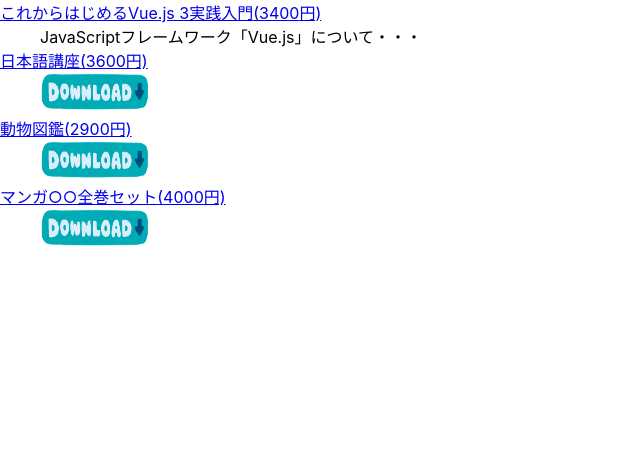
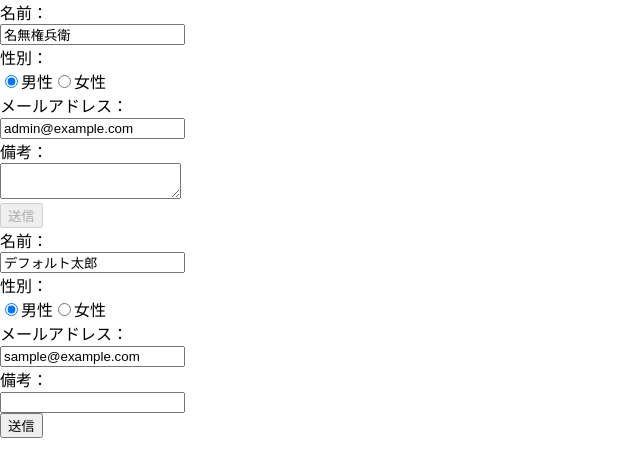
Before and after one commit to yuka-s-0107/my-react, a React (Create React App) app: page / in a window 1280 px wide. Shown: the top 476 px of the page, without its empty margins (0-640 px from the left). Built offline with nearby package versions, Linux system fonts and the light colour scheme.

Commit message:
chap4追加

```diff
--- a/package.json
+++ b/package.json
@@ -3,13 +3,16 @@
   "version": "0.1.0",
   "private": true,
   "dependencies": {
+    "@hookform/resolvers": "^3.3.2",
     "@testing-library/jest-dom": "^5.17.0",
     "@testing-library/react": "^13.4.0",
     "@testing-library/user-event": "^13.5.0",
     "react": "^18.2.0",
     "react-dom": "^18.2.0",
+    "react-hook-form": "^7.49.2",
     "react-scripts": "5.0.1",
-    "web-vitals": "^2.1.4"
+    "web-vitals": "^2.1.4",
+    "yup": "^1.3.3"
   },
   "scripts": {
     "start": "react-scripts start",
--- a/src/FormList.js
+++ b/src/FormList.js
@@ -7,10 +7,12 @@
   });
   //リストボックスの変更時に入力値をStateに反映
   const handleFormList = (e) => {
+    console.log("aaa");
     //選択肢を格納するための配列
     const data = [];
     //<option>要素を順に捜査し、選択状態にある値を配列に追加
     const opts = e.target.options;
+    console.log(e);
     for (const opt of opts) {
       if (opt.selected) {
         data.push(opt.value);
--- a/src/StateForm.js
+++ b/src/StateForm.js
@@ -7,6 +7,8 @@
     age: 18,
   });
   const handleForm = (e) => {
+    console.log(e.target.name);
+    console.log(e.target.value);
     setForm({
       ...form,
       [e.target.name]: e.target.value,
--- /dev/null
+++ b/src/chap3/ListItem.js
@@ -0,0 +1,19 @@
+import people from "./people";
+
+export default function ListItem() {
+  return (
+    <>
+      {people.map((person) => (
+        <div key={person.id}>
+          <ul>
+            <li>{person.userName}</li>
+            <li>{person.age}</li>
+            {person.hobbies.map((hobby) => (
+              <li>{hobby}</li>
+            ))}
+          </ul>
+        </div>
+      ))}
+    </>
+  );
+}
--- /dev/null
+++ b/src/chap3/people.js
@@ -0,0 +1,22 @@
+const people = [
+  {
+    id: 1,
+    userName: "一郎",
+    age: 20,
+    hobbies: ["サッカー", "テニス"],
+  },
+  {
+    id: 2,
+    userName: "二朗",
+    age: 15,
+    hobbies: ["ピアノ"],
+  },
+  {
+    id: 3,
+    userName: "三郎",
+    age: 25,
+    hobbies: ["読書"],
+  },
+];
+
+export default people;
--- /dev/null
+++ b/src/chap4_HookYup/FormBasic.js
@@ -0,0 +1,127 @@
+import { useForm } from "react-hook-form";
+
+export default function FormBasic() {
+  //規定値を準備
+  const defaultValues = {
+    name: "名無権兵衛",
+    email: "admin@example.com",
+    gender: "male",
+    memo: "",
+  };
+
+  //フォームを初期化
+  const {
+    register,
+    handleSubmit,
+    formState: { errors, isDirty, isValid, isSubmitting },
+  } = useForm({
+    defaultValues,
+  });
+  //サブミット時の処理
+  //サブミット時に4000ミリ秒に処理（ダミーの遅延処理）
+  const onsubmit = (data) => {
+    return new Promise((resolve) => {
+      setTimeout(() => {
+        resolve();
+        console.log(data);
+      }, 4000);
+    });
+  };
+  const onerror = (err) => console.log(err);
+  return (
+    <form onSubmit={handleSubmit(onsubmit, onerror)} noValidate>
+      {/* 検証ルールなどをフォームに紐づけ */}
+      <div>
+        <label htmlFor="name">名前：</label>
+        <br />
+        <input
+          id="name"
+          type="text"
+          {...register("name", {
+            required: "名前は必須入力です。",
+            maxLength: {
+              value: 20,
+              message: "名前は20文字以内にしてください。",
+            },
+          })}
+        />
+        <div>{errors.name?.message}</div>
+      </div>
+      <div>
+        <label htmlFor="gender">性別：</label>
+        <br />
+        <label>
+          <input
+            type="radio"
+            value="male"
+            {...register("gender", {
+              required: "性別は必須です。",
+            })}
+          />
+          男性
+        </label>
+        <label>
+          <input
+            type="radio"
+            value="female"
+            {...register("gender", {
+              required: "性別は必須です。",
+            })}
+          />
+          女性
+        </label>
+        <div>{errors.gender?.message}</div>
+      </div>
+      <div>
+        <label htmlFor="email">メールアドレス：</label>
+        <br />
+        <input
+          id="email"
+          type="email"
+          {...register("email", {
+            required: "メールアドレスは必須入力です。",
+            pattern: {
+              value: /([a-z\d+\-.]+)@([a-z\d-]+(?:\.[a-z]+)*)/i,
+              message: "メールアドレスの形式が不正です。",
+            },
+          })}
+        />
+        <div>{errors.email?.message}</div>
+      </div>
+      <div>
+        <label htmlFor="memo">備考：</label>
+        <br />
+        <textarea
+          id="memo"
+          {...register("memo", {
+            required: "備考は必須入力です。",
+            minLength: {
+              value: 10,
+              message: "備考は10文字以上にしてください。",
+              validate: {
+                ng: (value, formValues) => {
+                  //不適切ワードを準備
+                  const ngs = ["暴力", "死"];
+                  //入力文字列に不適切ワードが含まれているかを判定
+                  for (const ng of ngs) {
+                    if (value.includes(ng)) {
+                      return "備考にNGワードが含まれています。";
+                    }
+                  }
+                  return true;
+                },
+              },
+            },
+          })}
+        />
+        <div>{errors.memo?.message}</div>
+      </div>
+      <div>
+        <button type="submit" disabled={!isDirty || !isValid || isSubmitting}>
+          送信
+        </button>
+        {isSubmitting && <div>...送信中...</div>}
+      </div>
+    </form>
+  );
+}
--- /dev/null
+++ b/src/chap4_HookYup/FormYup.js
@@ -0,0 +1,100 @@
+import { useForm } from "react-hook-form";
+import { yupResolver } from "@hookform/resolvers/yup";
+import * as yup from "yup";
+
+//検証ルールを準備
+const schema = yup.object({
+  name: yup
+    .string()
+    .label("名前")
+    .required("${label}は必須入力です。")
+    .max(20, "${label}は${max}文字以内で入力してください。"),
+  gender: yup.string().label("性別").required("${label}は必須入力です。"),
+  email: yup
+    .string()
+    .label("メールアドレス")
+    .required("${label}は必須入力です。")
+    .email("${label}の形式が不正です。"),
+  memo: yup
+    .string()
+    .label("備考")
+    .required("${label}は必須入力です。")
+    .min(10, "${label}は${min}文字以上で入力してください。")
+    .test(
+      "ng",
+      (label) => "${label}にNGワードが含まれています。",
+      (value) => {
+        const ngs = ["暴力", "死"];
+        for (const ng of ngs) {
+          if (value.includes(ng)) {
+            return false;
+          }
+        }
+        return true;
+      }
+    ),
+});
+
+export default function FormYup() {
+  const {
+    register,
+    handleSubmit,
+    formState: { errors },
+  } = useForm({
+    defaultValues: {
+      name: "デフォルト太郎",
+      email: "sample@example.com",
+      gender: "male",
+      memo: "",
+    },
+    //Yupに検証を委ねる
+    resolver: yupResolver(schema),
+  });
+
+  //サブミット時の処理を準備
+  const onsubmit = (data) => console.log(data);
+  const onerror = (err) => console.log(err);
+
+  return (
+    <form onSubmit={handleSubmit(onsubmit, onerror)} noValidate>
+      <div>
+        <label htmlFor="name">名前：</label>
+        <br />
+        <input id="name" type="text" {...register("name")} />
+        <div>{errors.name?.message}</div>
+      </div>
+
+      <div>
+        <label htmlFor="gender">性別：</label>
+        <br />
+        <label>
+          <input type="radio" value="male" {...register("gender")} />
+          男性
+        </label>
+        <label>
+          <input type="radio" value="female" {...register("gender")} />
+          女性
+        </label>
+        <div>{errors.gender?.message}</div>
+      </div>
+
+      <div>
+        <label htmlFor="email">メールアドレス：</label>
+        <br />
+        <input id="email" type="email" {...register("email")} />
+        <div>{errors.email?.message}</div>
+      </div>
+
+      <div>
+        <label htmlFor="memo">備考：</label>
+        <br />
+        <input id="memo" {...register("memo")} />
+        <div>{errors.memo?.message}</div>
+      </div>
+
+      <div>
+        <button type="submit">送信</button>
+      </div>
+    </form>
+  );
+}
--- a/src/index.js
+++ b/src/index.js
@@ -15,7 +15,8 @@
 // import ForFilter from "./ForFilter";
 // import ForSort from "./ForSort";
 import ForItem from "./ForItem";
-import Download from "./Download";
+import ListItem from "./chap3/ListItem";
+
 // import StyledPanel from "./StyledPanel";
 // import StateParent from "./StatePrent";
 
@@ -24,11 +25,13 @@
 // import books from "./books";
 // import StateTodo from "./StateTodo";
 
-// import StateForm from "./StateForm";
-// import FormTextarea from "./FormTextarea";
-// import FormSelect from "./FormSelect";
-// import FormList from "./FormList";
-// import FormRadio from "./FormRadio";
+import StateForm from "./StateForm";
+import FormTextarea from "./FormTextarea";
+import FormSelect from "./FormSelect";
+import FormList from "./FormList";
+import FormRadio from "./FormRadio";
+import FormBasic from "./chap4_HookYup/FormBasic";
+import FormYup from "./chap4_HookYup/FormYup";
 
 const root = ReactDOM.createRoot(document.getElementById("root"));
 // root.render(
@@ -52,9 +55,9 @@
     {/* <ForFilter src={books} /> */}
     {/* <ForSort src={books} /> */}
     {/* <ForItem books={{ ...books[0] }}></ForItem> */}
-    {books.map((book) => (
-      <ForItem book={book} />
-    ))}
+    {/* {books.map((book, index) => (
+      <ForItem book={book} key={index} />
+    ))} */}
     {/* <StyledPanel>
       <p>メンバー募集中！</p>
       <p>ようこそ、WINGSプロジェクトへ！！</p>
@@ -70,6 +73,11 @@
     {/* <Omikuji2 init={""} /> */}
     {/* <StateTodo /> */}
     {/* <StateOmikuji /> */}
+
+    {/* <ListItem></ListItem> */}
+
+    <FormBasic />
+    <FormYup />
   </>
 );
 
```
Also changed, not shown: 1 other file (tests, documents, lock files or other folders).
